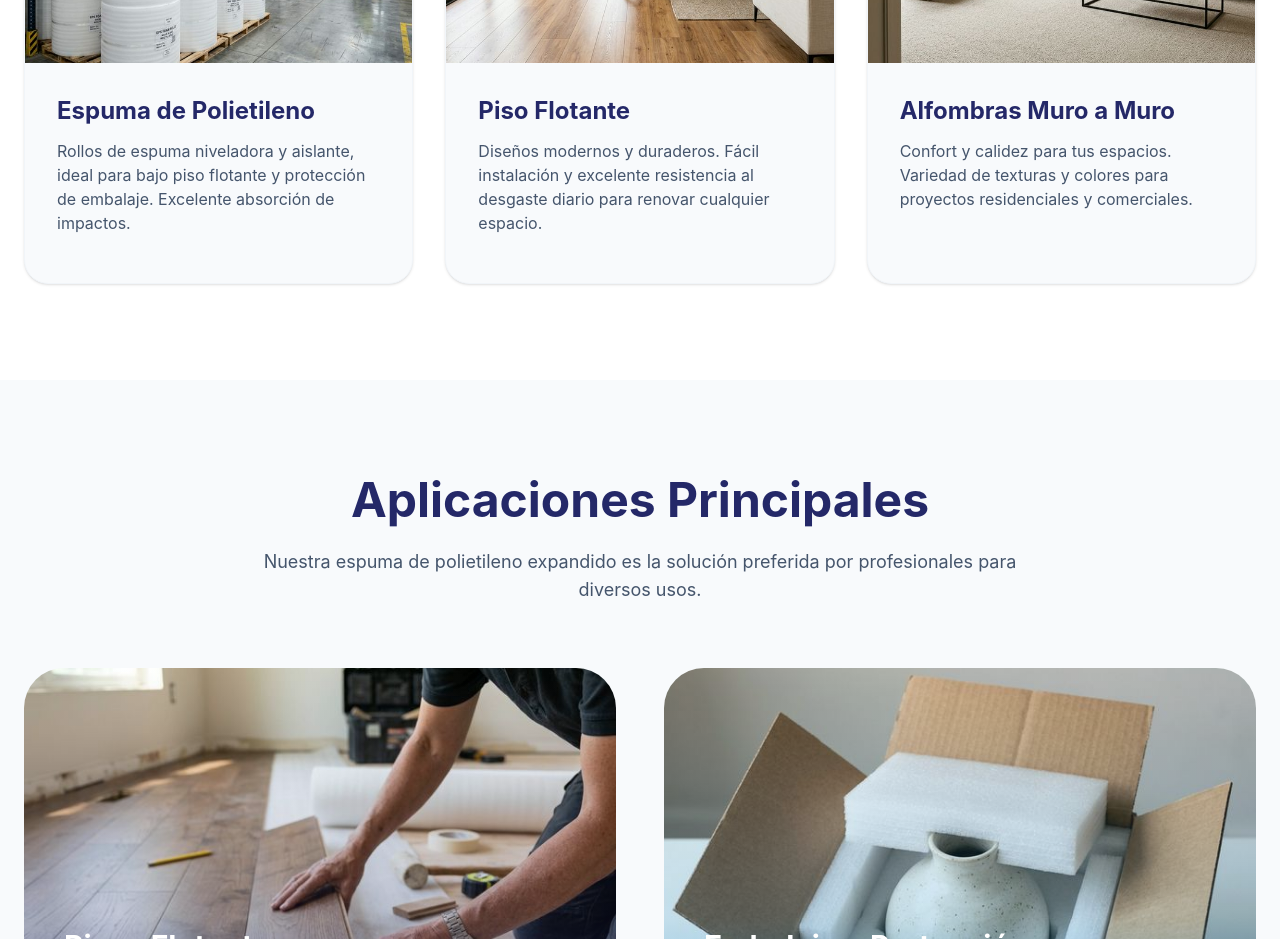
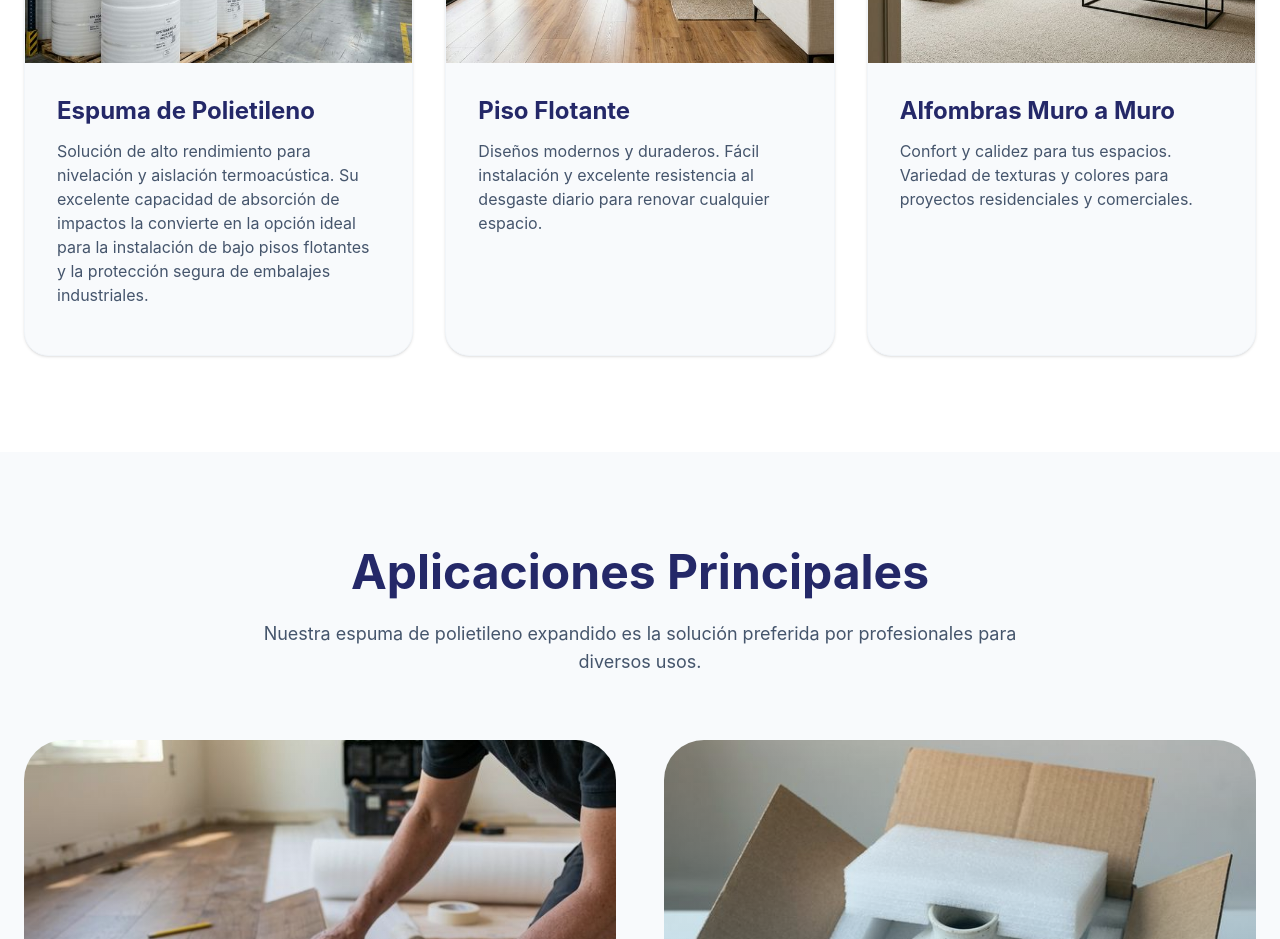
Before and after one commit to geneticpencil/ThermoFoam, a React (Vite) app: page / in a window 1280 px wide. Shown: the part 1740-2679 px from the top of the page. Built offline with nearby package versions, Linux system fonts and the light colour scheme.

Commit message:
content: Improve copywriting for Espuma de Polietileno product description

```diff
--- a/src/App.tsx
+++ b/src/App.tsx
@@ -231,7 +231,7 @@ export default function App() {
               </div>
               <div className="p-8">
                 <h3 className="text-2xl font-bold text-brand-dark mb-3">Espuma de Polietileno</h3>
-                <p className="text-slate-600 mb-4">Rollos de espuma niveladora y aislante, ideal para bajo piso flotante y protección de embalaje. Excelente absorción de impactos.</p>
+                <p className="text-slate-600 mb-4">Solución de alto rendimiento para nivelación y aislación termoacústica. Su excelente capacidad de absorción de impactos la convierte en la opción ideal para la instalación de bajo pisos flotantes y la protección segura de embalajes industriales.</p>
               </div>
             </div>
 
```
